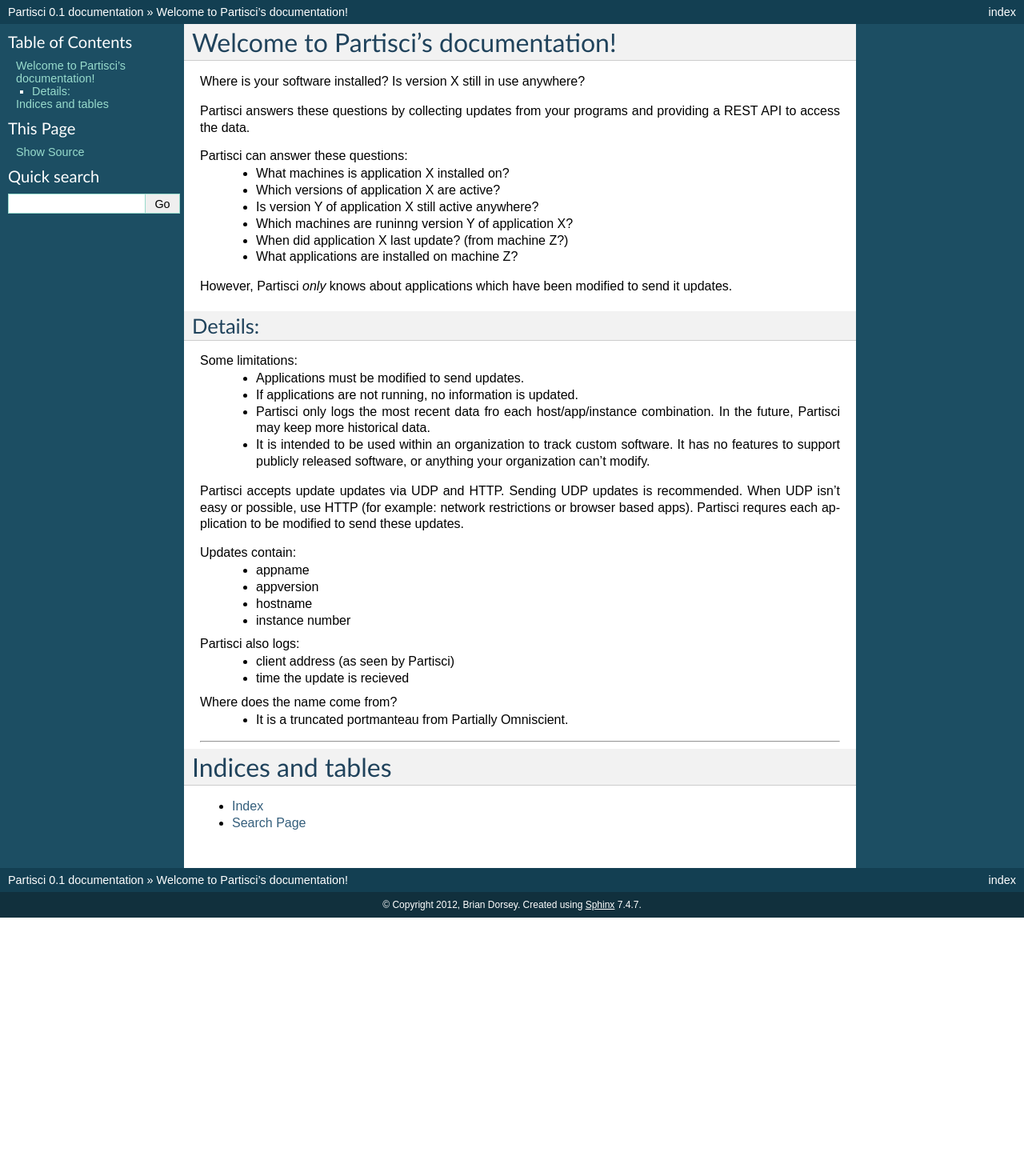
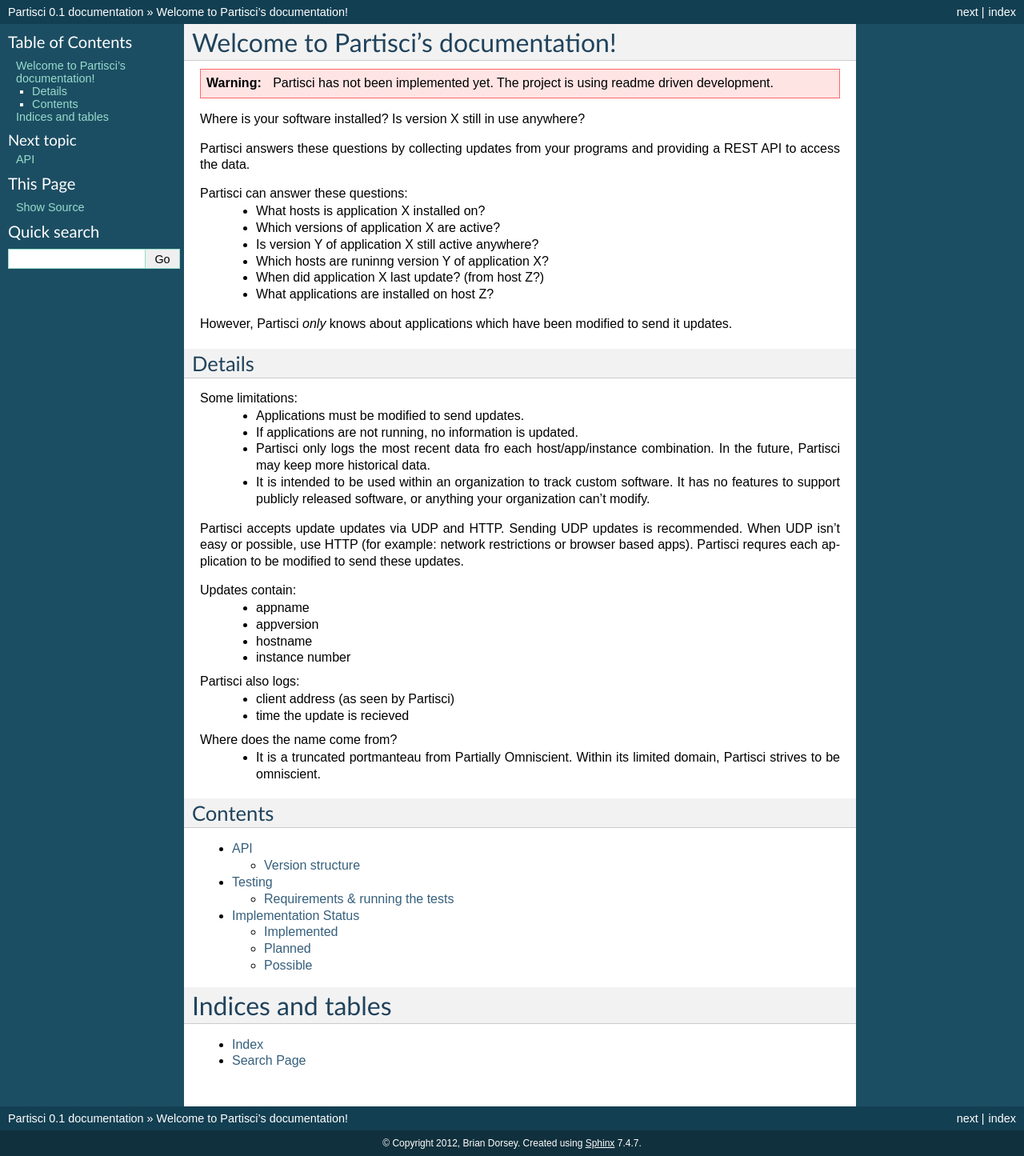
Before and after one commit to briandorsey/partisci, a Sphinx documentation site: the page built from doc/index.rst, in a window 1280 px wide. Shown: the whole page at 80% size. Built offline with Sphinx 7.4.7, drawn with Linux system fonts in a browser that asks for light colours; before the commit the page ends 1147 px from its top, so only the background shows below that.

```diff
--- a/README.rst
+++ b/README.rst
@@ -1,13 +1,17 @@
+
+.. WARNING::
+   Partisci has not been implemented yet. The project is using readme driven development.
+
 Where is your software installed?  Is version X still in use anywhere?
 
 Partisci answers these questions by collecting updates from your programs and providing a REST API to access the data.
 
 Partisci can answer these questions:
- * What machines is application X installed on?
+ * What hosts is application X installed on?
  * Which versions of application X are active?
  * Is version Y of application X still active anywhere?
- * Which machines are runinng version Y of application X?
- * When did application X last update? (from machine Z?)
- * What applications are installed on machine Z?
+ * Which hosts are runinng version Y of application X?
+ * When did application X last update? (from host Z?)
+ * What applications are installed on host Z?
 
 However, Partisci *only* knows about applications which have been modified to send it updates.
--- a/doc/index.rst
+++ b/doc/index.rst
@@ -30,13 +30,18 @@ Partisci also logs:
  * time the update is recieved
 
 Where does the name come from?
- * It is a truncated portmanteau from Partially Omniscient.
+ * It is a truncated portmanteau from Partially Omniscient. Within its limited domain, Partisci strives to be omniscient.
 
-----
+
+Contents
+--------
 
 .. toctree::
    :maxdepth: 2
 
+   api
+   testing
+   status
 
 Indices and tables
 ==================
```
Also changed, not shown: other parts of doc/index.rst (+2 -2 lines), doc/api.rst (added, +46 -0 lines), doc/status.rst (added, +31 -0 lines), doc/testing.rst (added, +14 -0 lines), 1 other file.
